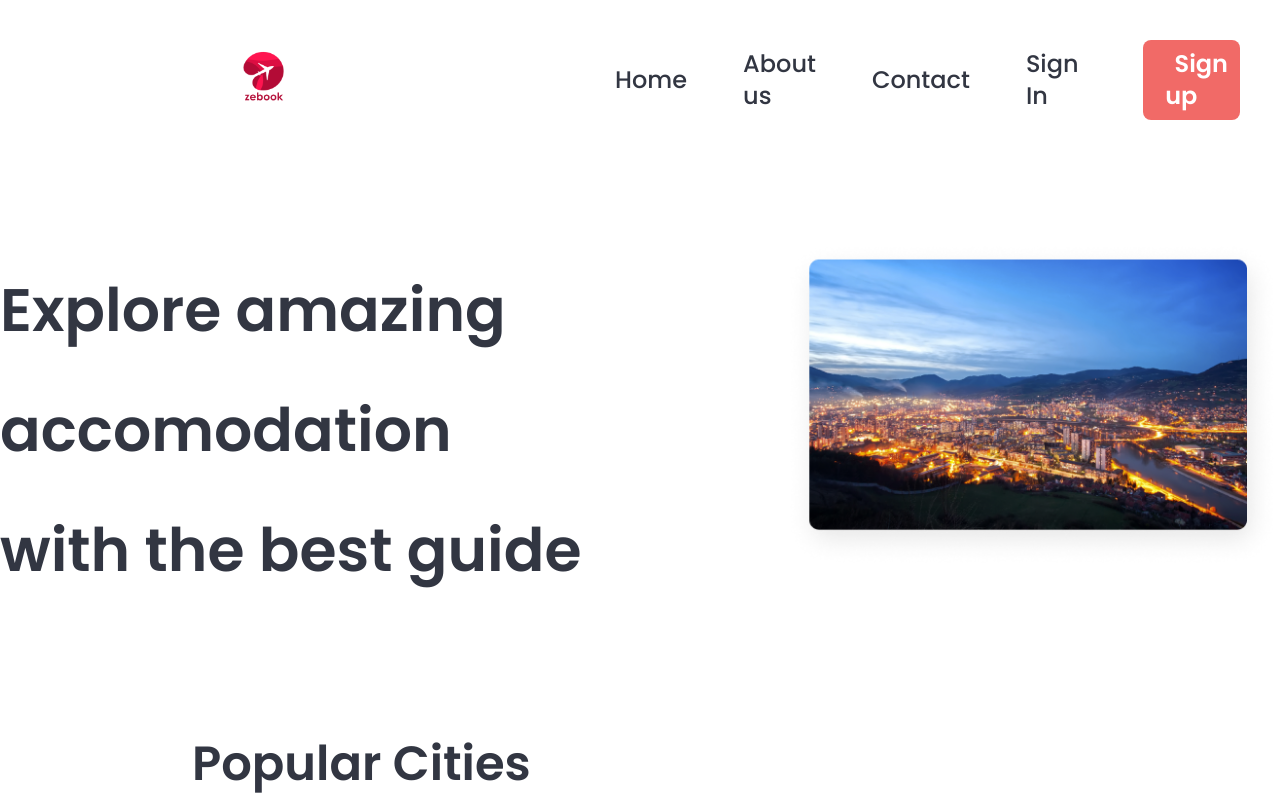
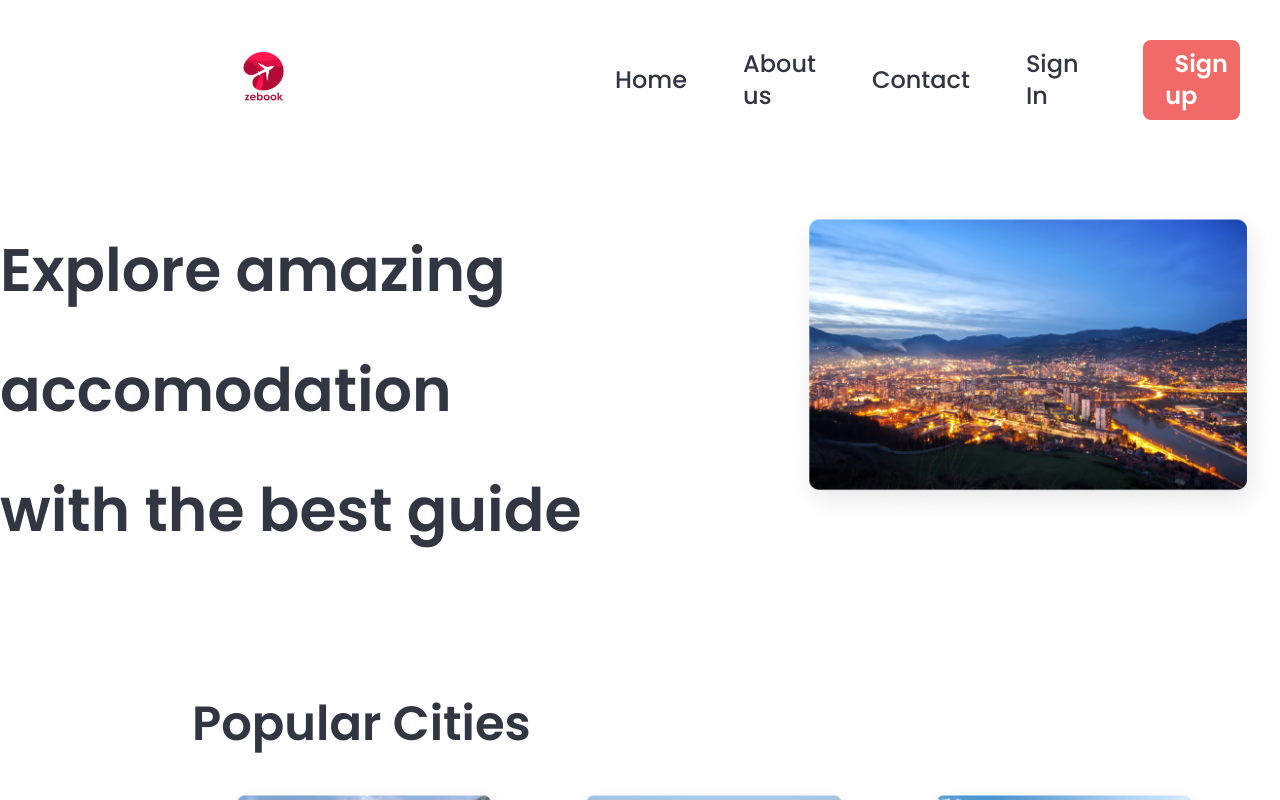
Before and after one commit to SakicHarun/booking_app, a Next.js app: page / in a window 1280 px wide. Shown: the top 800 px of the page. Built offline with nearby package versions, Linux system fonts and the light colour scheme.

Commit message:
Azuriran Explore.tsx

```diff
--- a/app/components/Explore.tsx
+++ b/app/components/Explore.tsx
@@ -4,7 +4,7 @@
   return (
   <div className='w-full flex '>
 
-    <div className='container mx-auto mt-20 grid grid-cols-1 md:grid-cols-2  '>
+    <div className='container mx-auto mt-10 grid grid-cols-1 md:grid-cols-2  '>
 
         <div>
         <h1 className='text-6xl mt-10  font-semibold  text-[#323642] whitespace-nowrap'>Explore amazing <br /> <br /> accomodation <br /> <br />
```
